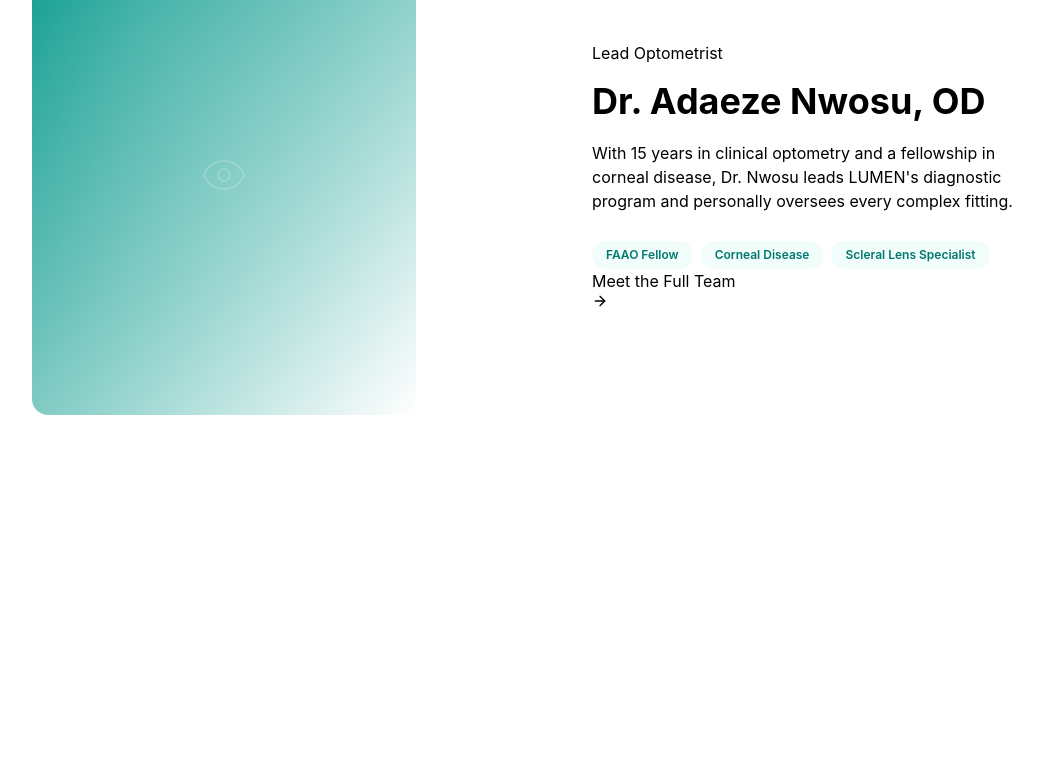
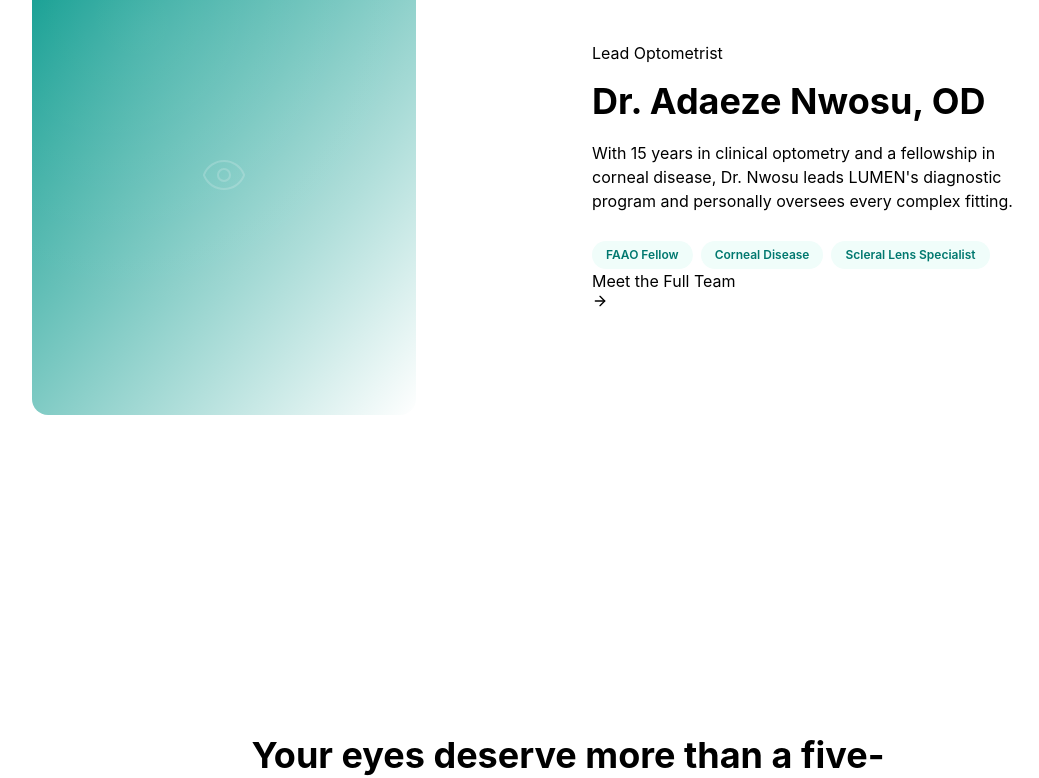
Before and after one commit to neducod/optometry-clinic-website, a React (Vite) app: page / in a window 1280 px wide. Shown: the part 2000-2778 px from the top of the page, without its empty margins (72-1111 px from the left). Built offline with nearby package versions, Linux system fonts and the light colour scheme.

Commit message:
deleted import

```diff
--- a/src/pages/Home.jsx
+++ b/src/pages/Home.jsx
@@ -8,7 +8,6 @@ import {
 import { Reveal, PageShell, stagger, staggerItem } from '../components/Motion.jsx'
 import ApertureMark from '../components/ApertureMark.jsx'
 import ImagePlaceholder from '../components/ImagePlaceholder.jsx'
-// import TestimonialSlider from '../components/TestimonialSlider.jsx'
 
 const stats = [
   { value: '15+', label: 'Years of Clinical Experience' },
@@ -301,8 +300,6 @@ export default function Home() {
         </div>
       </section>
 
-      {/* <TestimonialSlider /> */}
-      <TestimonialSlider dark={false}/>
 
       {/* CLOSING CTA */}
       <section className="py-24 sm:py-32">
```
